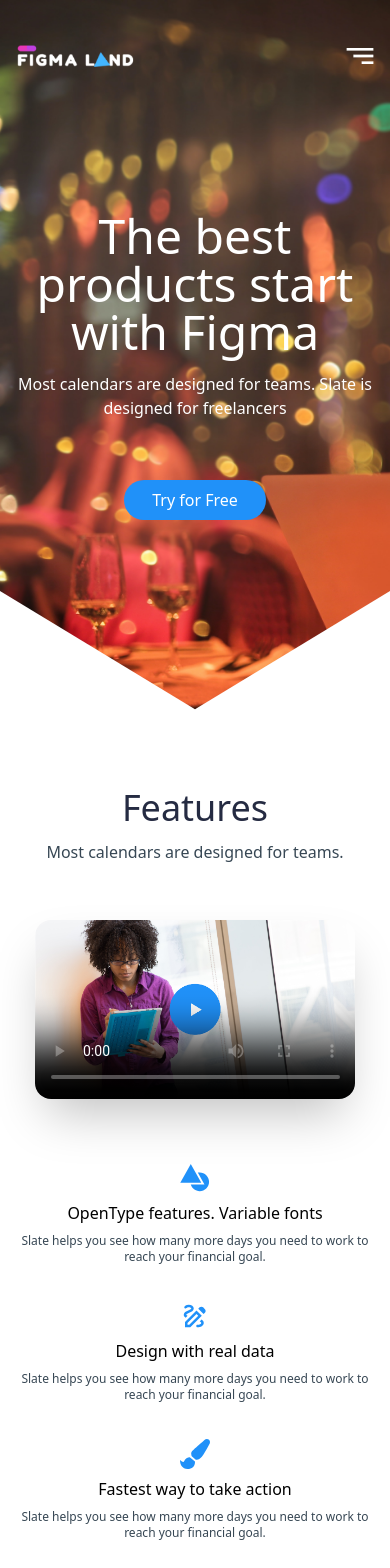
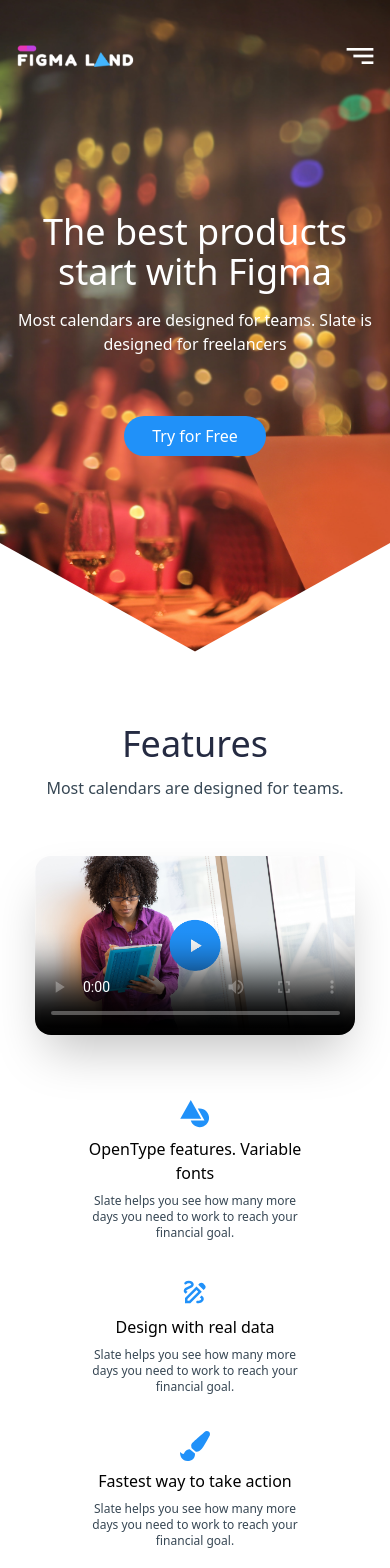
Before and after one commit to d-rocham/unal-uapa-prueba-tecnica, a React (Create React App) app: page / in a window 390 px wide. Shown: the top 1568 px of the page. Built offline with nearby package versions, Linux system fonts and the light colour scheme.

Commit message:
[Feature] Toques menores en estilos para sm

```diff
--- a/src/components/body/body_components/ContactUsForm.tsx
+++ b/src/components/body/body_components/ContactUsForm.tsx
@@ -3,7 +3,7 @@
 
 function ContactUsForm() {
     return (
-        <div className="border-[#E8E8E8] border rounded-md shadow-md p-4 md:order-first">
+        <div className="border-[#E8E8E8] border rounded-md shadow-lg p-4 md:order-first">
             <form className="flex flex-col gap-5 md:py-5">
                 <h4 className="text-center text-lg mb-6 font-black text-secondary-dark">
                     Contact Us
@@ -13,20 +13,20 @@
                     name=""
                     id=""
                     placeholder="Your Name"
-                    className="rounded-3xl border-[#E8E8E8] bg-[#F5F5F5] placeholder:text-dark"
+                    className="rounded-3xl border-[#E8E8E8] bg-[#F5F5F5] placeholder:text-dark placeholder:text-sm"
                 />
                 <input
                     type="email"
                     name=""
                     id=""
                     placeholder="Your Email"
-                    className="rounded-3xl border-[#E8E8E8] bg-[#F5F5F5] placeholder:text-dark"
+                    className="rounded-3xl border-[#E8E8E8] bg-[#F5F5F5] placeholder:text-dark placeholder:text-sm"
                 />
                 <textarea
                     name=""
                     id=""
                     placeholder="Your Message"
-                    className="border-[#E8E8E8] bg-[#F5F5F5] placeholder:text-dark h-44"
+                    className="border-[#E8E8E8] bg-[#F5F5F5] placeholder:text-dark placeholder:text-sm h-44"
                 />
                 <Button description="Send" />
             </form>
--- a/src/components/body/body_components/Features.tsx
+++ b/src/components/body/body_components/Features.tsx
@@ -29,7 +29,7 @@
                     className="rounded-2xl shadow-2xl w-11/12 md:order-last"
                     poster={videoPoster}
                 />
-                <div className="flex flex-col md:flex-row gap-9 pt-2">
+                <div className="flex flex-col mx-16 md:mx-0 md:flex-row gap-9 pt-2">
                     <IconInfo
                         icon={<IoShapesSharp />}
                         subtitle="OpenType features. Variable fonts"
--- a/src/components/header/Header.tsx
+++ b/src/components/header/Header.tsx
@@ -14,7 +14,7 @@
                 </div>
                 <img src={hamburguer} alt="" className="block lg:hidden" />
             </div>
-            <h1 className="text-white text-center text-5xl md:font-extrabold xl:mx-96 -mb-6">
+            <h1 className="text-white text-center text-4xl xl:text-5xl md:font-extrabold xl:mx-96 -mb-6">
                 The best products start with Figma
             </h1>
             <p className="text-white text-center mb-5">
```
